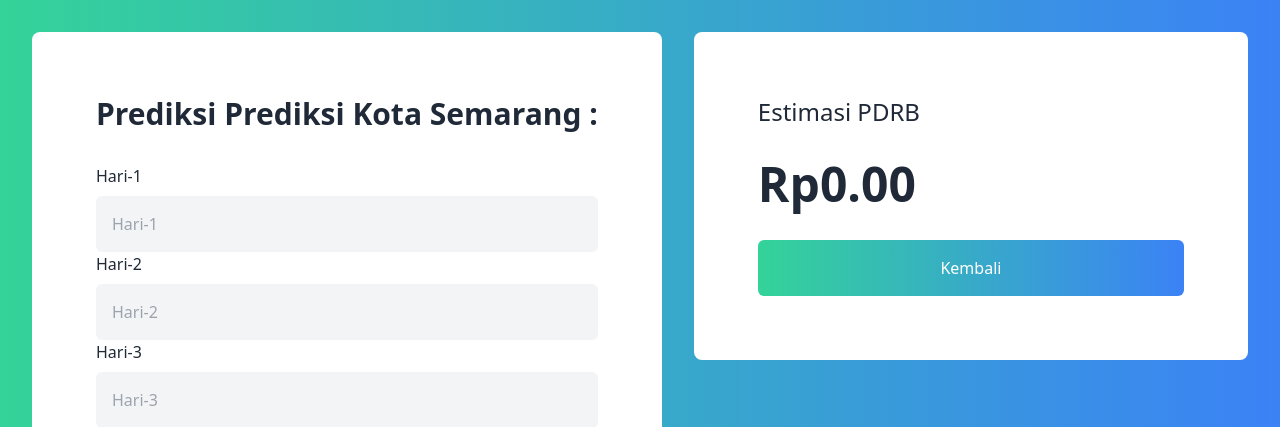
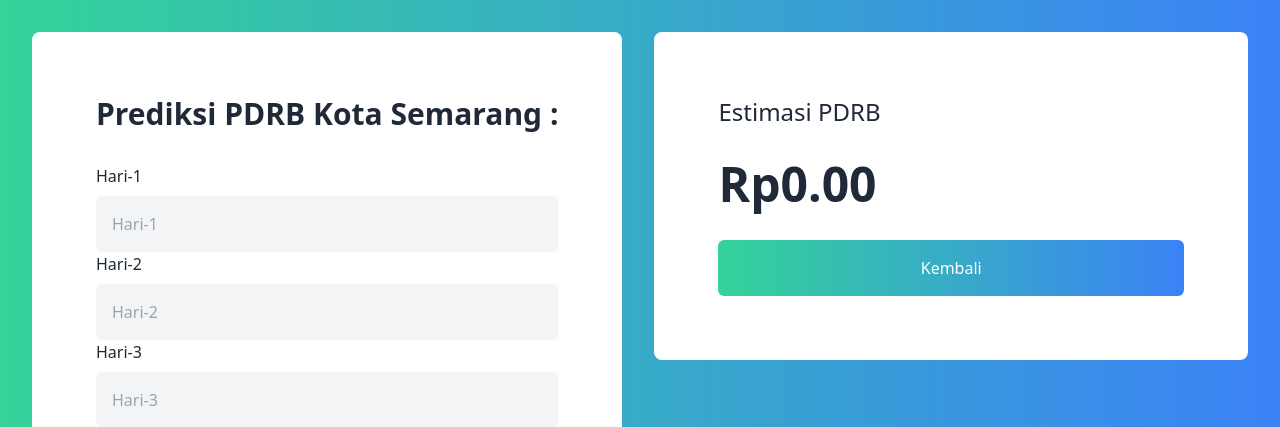
Before and after one commit to wisesa15/dts-deployment-linreg-main, a Flask app: page /lstm in a window 1280 px wide. Shown: the top 427 px of the page. Run offline with Flask 2, Linux system fonts and the light colour scheme; parts of the project's set-up code (start-up, migrations or seed data) failed here and were passed over.

Commit message:
Update index1.html

```diff
--- a/templates/index1.html
+++ b/templates/index1.html
@@ -26,7 +26,7 @@
     >
         <main class="bg-white p-16 rounded-lg">
             <h1 class="text-3xl font-bold mb-8">
-                Prediksi Prediksi Kota Semarang :
+                Prediksi PDRB Kota Semarang :
             </h1>
             <form
                 action="{{ url_for('lstmPredict') }}"
```
